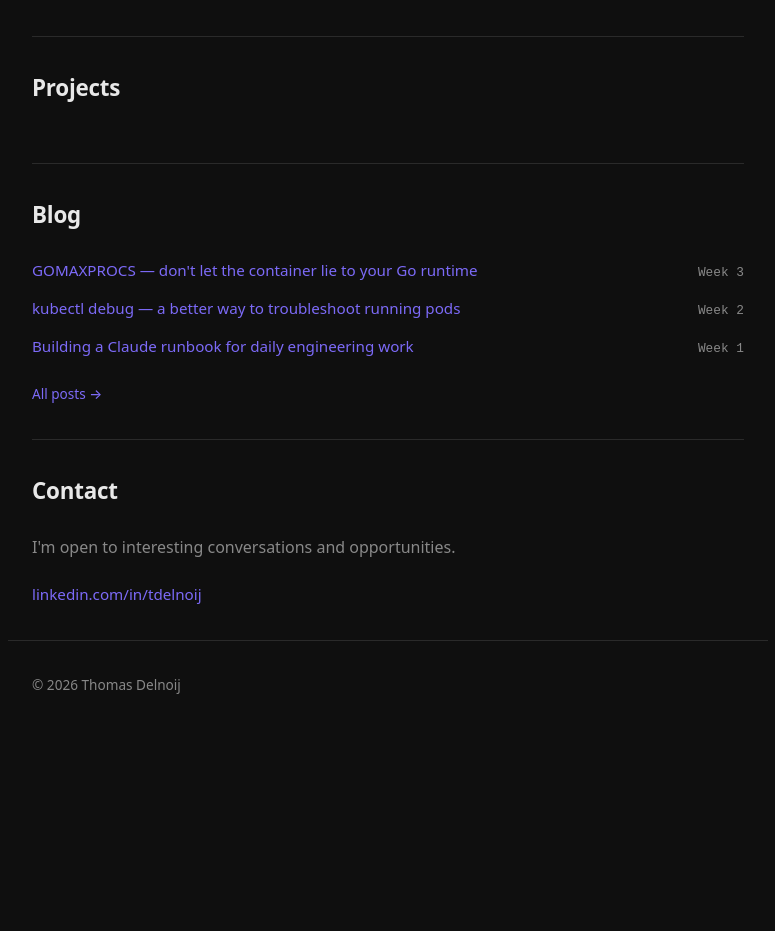
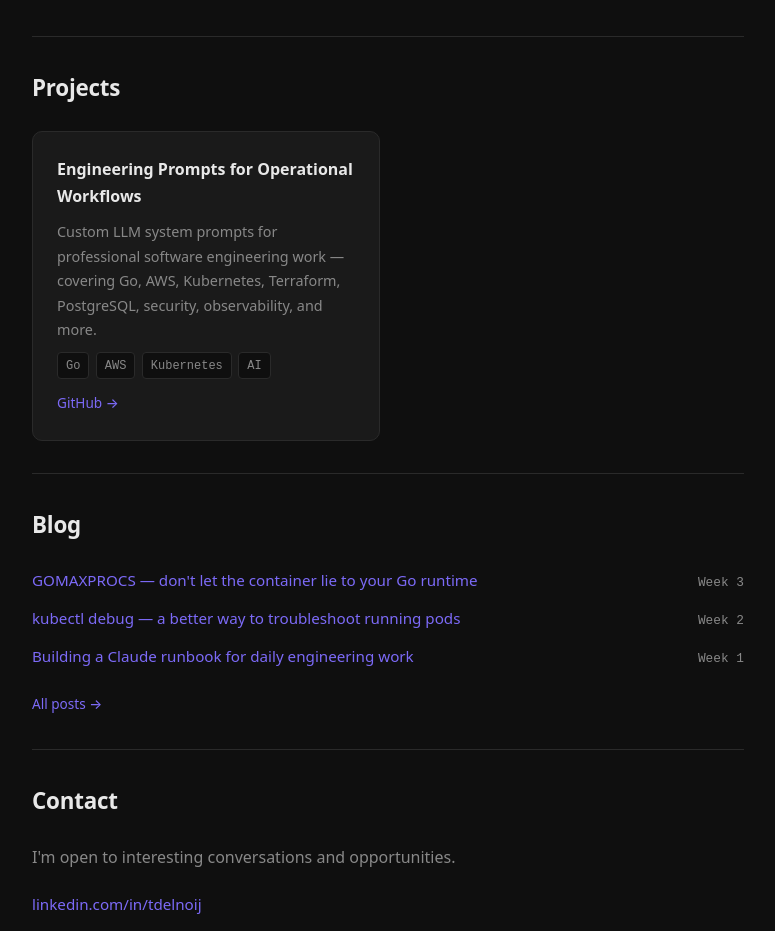
Before and after one commit to mvcatsifma/mvcatsifma.github.io, a plain HTML site: page index.html in a window 1280 px wide. Shown: the part 1020-1951 px from the top of the page, without its empty margins (252-1027 px from the left). Before the commit the page ends 1749 px from the top, so only its background shows below. Drawn offline with Linux system fonts and the light colour scheme.

Commit message:
Add prompts project card to projects section

```diff
--- a/index.html
+++ b/index.html
@@ -52,6 +52,20 @@
       <h2>Projects</h2>
       <div class="project-grid">
 
+        <article class="project-card">
+          <h3>Engineering Prompts for Operational Workflows</h3>
+          <p>Custom LLM system prompts for professional software engineering work — covering Go, AWS, Kubernetes, Terraform, PostgreSQL, security, observability, and more.</p>
+          <div class="tags">
+            <span>Go</span>
+            <span>AWS</span>
+            <span>Kubernetes</span>
+            <span>AI</span>
+          </div>
+          <div class="project-links">
+            <a href="https://github.com/mvcatsifma/prompts" target="_blank" rel="noopener">GitHub →</a>
+          </div>
+        </article>
+
       </div>
     </section>
 
```
